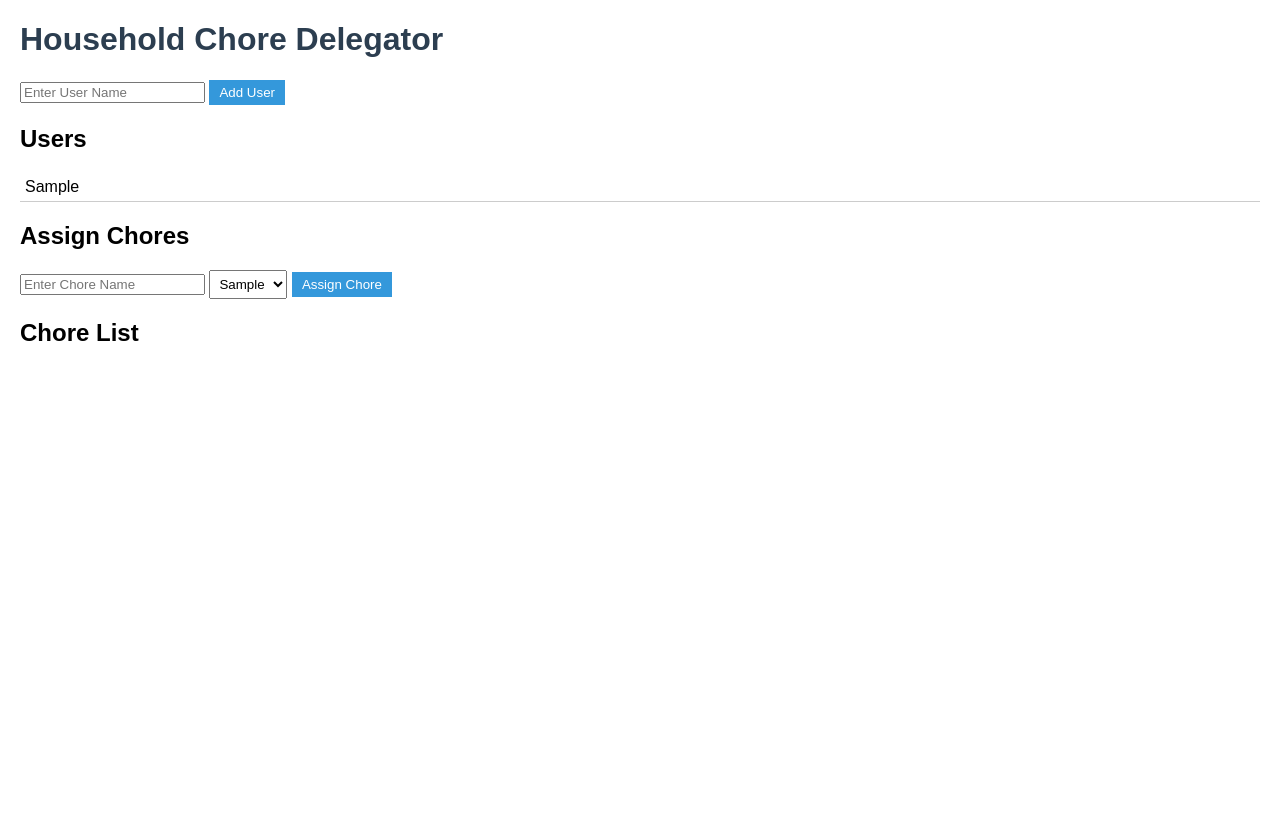
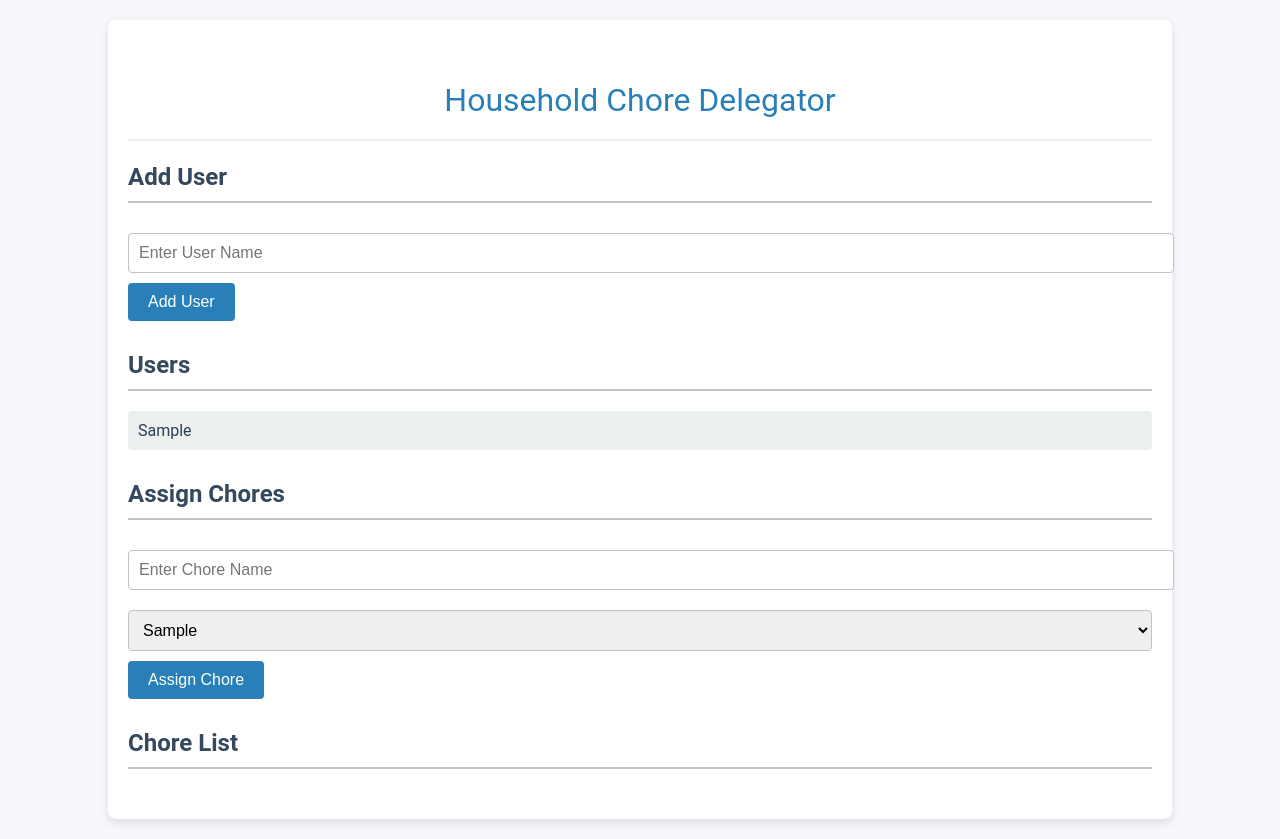
Before and after one commit to wcran7/household-chore-delegator, a website: page household-chore-delegator/index.html in a window 1280 px wide. Both pictures are taken after typing "Sample" into the empty fields and a click on the button "Add User". Before the commit the page ends 800 px from the top, so only its background shows below. Drawn offline with Linux system fonts and the light colour scheme.

Commit message:
UI Update - advanced JavaScript features and a professional layout

```diff
--- a/household-chore-delegator/index.html
+++ b/household-chore-delegator/index.html
@@ -1,40 +1,43 @@
 <!DOCTYPE html>
 <html lang="en">
 <head>
-    <meta charset="UTF-8"> <!-- Set the character encoding for the document -->
-    <meta name="viewport" content="width=device-width, initial-scale=1.0"> <!-- Responsive design for mobile devices -->
-    <title>Household Chore Delegator</title> <!-- Title of the webpage displayed in the browser tab -->
-    <link rel="stylesheet" href="style.css"> <!-- Link to the external CSS file for styling -->
+    <meta charset="UTF-8">
+    <meta name="viewport" content="width=device-width, initial-scale=1.0">
+    <title>Household Chore Delegator</title>
+    <link rel="stylesheet" href="style.css">
 </head>
 <body>
-    <h1>Household Chore Delegator</h1> <!-- Main heading of the application -->
+    <div id="container">
+        <h1>Household Chore Delegator</h1>
 
-    <!-- Section for adding a user -->
-    <div id="add-user-section">
-        <input type="text" id="user-name" placeholder="Enter User Name" /> <!-- Input field for user names -->
-        <button id="add-user-btn">Add User</button> <!-- Button to add the user -->
+        <!-- Section for adding a user -->
+        <section id="add-user-section">
+            <h2>Add User</h2>
+            <input type="text" id="user-name" placeholder="Enter User Name" />
+            <button id="add-user-btn">Add User</button>
+        </section>
+
+        <!-- Section for displaying the list of users -->
+        <section id="user-list-section">
+            <h2>Users</h2>
+            <ul id="user-list"></ul>
+        </section>
+
+        <!-- Section for assigning chores -->
+        <section id="chore-section">
+            <h2>Assign Chores</h2>
+            <input type="text" id="chore-name" placeholder="Enter Chore Name" />
+            <select id="user-select"></select>
+            <button id="assign-chore-btn">Assign Chore</button>
+        </section>
+
+        <!-- Section for displaying the list of chores -->
+        <section id="chore-list-section">
+            <h2>Chore List</h2>
+            <ul id="chore-list"></ul>
+        </section>
     </div>
 
-    <!-- Section for displaying the list of users -->
-    <div id="user-list-section">
-        <h2>Users</h2> <!-- Subheading for the user list section -->
-        <ul id="user-list"></ul> <!-- Unordered list to display the added users -->
-    </div>
-
-    <!-- Section for assigning chores -->
-    <div id="chore-section">
-        <h2>Assign Chores</h2> <!-- Subheading for the chore assignment section -->
-        <input type="text" id="chore-name" placeholder="Enter Chore Name" /> <!-- Input field for chore names -->
-        <select id="user-select"></select> <!-- Dropdown to select a user for the chore -->
-        <button id="assign-chore-btn">Assign Chore</button> <!-- Button to assign the chore -->
-    </div>
-
-    <!-- Section for displaying the list of chores -->
-    <div id="chore-list-section">
-        <h2>Chore List</h2> <!-- Subheading for the chore list section -->
-        <ul id="chore-list"></ul> <!-- Unordered list to display the assigned chores -->
-    </div>
-
-    <script src="script.js"></script> <!-- Link to the external JavaScript file for functionality -->
+    <script src="script.js"></script>
 </body>
 </html>
--- a/household-chore-delegator/script.js
+++ b/household-chore-delegator/script.js
@@ -1,137 +1,112 @@
 // Global arrays to store users and chores
-let users = []; // This array will hold the names of the users
-let chores = []; // This array will hold the chore objects
+let users = JSON.parse(localStorage.getItem('users')) || [];
+let chores = JSON.parse(localStorage.getItem('chores')) || [];
 
 // Add User Function
-// This event listener is triggered when the "Add User" button is clicked
-document.getElementById('add-user-btn').addEventListener('click', function() {
-    // Get the value from the input field for user names
+document.getElementById('add-user-btn').addEventListener('click', function () {
     const userName = document.getElementById('user-name').value;
-
-    // Check if the input is not empty or just whitespace
     if (userName.trim() !== '') {
-        // Add the new user to the users array
         users.push(userName);
-
-        // Update the user list display and the user selection dropdown
+        localStorage.setItem('users', JSON.stringify(users)); // Save to local storage
         updateUserList();
         updateUserSelect();
-
-        // Clear the input field after adding the user
-        document.getElementById('user-name').value = '';
+        document.getElementById('user-name').value = ''; // Clear input field
     } else {
-        // Alert the user if the input is invalid
         alert('Please enter a valid user name');
     }
 });
 
 // Update the user list display
 function updateUserList() {
-    // Get the user list element to display the users
     const userList = document.getElementById('user-list');
-
-    // Clear any existing content in the user list
     userList.innerHTML = '';
-
-    // Loop through each user in the users array
     users.forEach(user => {
-        // Create a new list item for each user
         const li = document.createElement('li');
-        li.textContent = user; // Set the text of the list item to the user's name
-
-        // Append the list item to the user list
+        li.textContent = user;
         userList.appendChild(li);
     });
 }
 
 // Update user dropdown (for assigning chores)
 function updateUserSelect() {
-    // Get the dropdown element for user selection
     const userSelect = document.getElementById('user-select');
-
-    // Clear any existing options in the dropdown
     userSelect.innerHTML = '';
-
-    // Loop through each user in the users array
     users.forEach(user => {
-        // Create a new option element for the dropdown
         const option = document.createElement('option');
-        option.textContent = user; // Set the option text to the user's name
-
-        // Append the option to the dropdown
+        option.textContent = user;
         userSelect.appendChild(option);
     });
 }
 
 // Assign Chore Function
-// This event listener is triggered when the "Assign Chore" button is clicked
-document.getElementById('assign-chore-btn').addEventListener('click', function() {
-    // Get the value from the input field for chore names
+document.getElementById('assign-chore-btn').addEventListener('click', function () {
     const choreName = document.getElementById('chore-name').value;
-
-    // Get the selected user from the dropdown
     const selectedUser = document.getElementById('user-select').value;
 
-    // Check if the chore name input is not empty or just whitespace
     if (choreName.trim() !== '') {
-        // Create a new chore object
         const chore = {
-            name: choreName,     // Set the chore name
-            user: selectedUser,  // Associate the chore with the selected user
-            completed: false     // Set the completion status to false
+            name: choreName,
+            user: selectedUser,
+            completed: false
         };
-
-        // Add the new chore to the chores array
         chores.push(chore);
-
-        // Update the chore list display
+        localStorage.setItem('chores', JSON.stringify(chores)); // Save to local storage
         updateChoreList();
-
-        // Clear the input field after assigning the chore
-        document.getElementById('chore-name').value = '';
+        document.getElementById('chore-name').value = ''; // Clear input field
     } else {
-        // Alert the user if the input is invalid
         alert('Please enter a valid chore name');
     }
 });
 
 // Update the chore list display
 function updateChoreList() {
-    // Get the chore list element to display the chores
     const choreList = document.getElementById('chore-list');
+    choreList.innerHTML = '';
+    chores.forEach((chore, index) => {
+        const li = document.createElement('li');
+        li.textContent = `${chore.name} - Assigned to: ${chore.user}`;
 
-    // Clear any existing content in the chore list
-    choreList.innerHTML = '';
+        if (chore.completed) {
+            li.classList.add('completed');
+        }
 
-    // Loop through each chore in the chores array
-    chores.forEach((chore, index) => {
-        // Create a new list item for each chore
-        const li = document.createElement('li');
-        li.textContent = `${chore.name} - Assigned to: ${chore.user}`; // Set the text of the list item
-
-        // Create a button to mark the chore as completed
-        const checkButton = document.createElement('button');
-        checkButton.textContent = 'Mark as Completed'; // Set the button text
-
-        // Add an event listener to the button
-        checkButton.addEventListener('click', function() {
-            // Call the function to mark the chore as completed, passing the current index
+        // Complete button
+        const completeBtn = document.createElement('button');
+        completeBtn.textContent = chore.completed ? 'Completed' : 'Mark as Completed';
+        completeBtn.classList.add('complete-btn');
+        completeBtn.addEventListener('click', function () {
             markChoreAsCompleted(index);
         });
 
-        // Append the button to the list item
-        li.appendChild(checkButton);
+        // Delete button
+        const deleteBtn = document.createElement('button');
+        deleteBtn.textContent = 'Delete';
+        deleteBtn.classList.add('delete-btn');
+        deleteBtn.addEventListener('click', function () {
+            deleteChore(index);
+        });
 
-        // Append the list item to the chore list
+        li.appendChild(completeBtn);
+        li.appendChild(deleteBtn);
         choreList.appendChild(li);
     });
 }
 
 // Mark chore as completed
 function markChoreAsCompleted(index) {
-    // Set the completion status of the specified chore to true
     chores[index].completed = true;
-
-    // Update the chore list display to reflect the change
+    localStorage.setItem('chores', JSON.stringify(chores)); // Save to local storage
     updateChoreList();
 }
+
+// Delete chore
+function deleteChore(index) {
+    chores.splice(index, 1);
+    localStorage.setItem('chores', JSON.stringify(chores)); // Save to local storage
+    updateChoreList();
+}
+
+// Initialize app
+updateUserList();
+updateUserSelect();
+updateChoreList();
--- a/household-chore-delegator/style.css
+++ b/household-chore-delegator/style.css
@@ -1,46 +1,99 @@
-/* Style for the entire body of the document */
+/* Global Style */
 body {
-    font-family: Arial, sans-serif; /* Set the font for the text */
-    margin: 20px; /* Add a margin around the body for spacing */
+    font-family: 'Roboto', sans-serif; /* Professional font */
+    background-color: #f5f7fa; /* Subtle gray background */
+    color: #2c3e50; /* Darker gray for text */
+    margin: 0;
+    padding: 0;
 }
 
-/* Style for the main heading (h1) */
 h1 {
-    color: #2c3e50; /* Set the text color for the heading */
+    color: #2980b9;
+    text-align: center;
+    padding: 20px 0;
+    font-weight: 400;
+    border-bottom: 2px solid #ecf0f1;
 }
 
-/* Style for the sections containing user and chore input */
-#add-user-section, #chore-section {
-    margin-bottom: 20px; /* Add space below each section */
+#container {
+    width: 80%;
+    max-width: 1200px;
+    margin: 20px auto;
+    padding: 20px;
+    background-color: #fff;
+    box-shadow: 0 4px 8px rgba(0, 0, 0, 0.1);
+    border-radius: 8px;
 }
 
-/* Style for buttons */
-button {
-    padding: 5px 10px; /* Add padding for button size */
-    background-color: #3498db; /* Set the background color of the button */
-    color: white; /* Set the text color of the button */
-    border: none; /* Remove the default border */
-    cursor: pointer; /* Change the cursor to a pointer on hover */
+/* Section Styling */
+section {
+    margin-bottom: 30px;
 }
 
-/* Style for button hover effect */
-button:hover {
-    background-color: #2980b9; /* Change background color when the button is hovered */
+h2 {
+    color: #34495e;
+    border-bottom: 2px solid #bdc3c7;
+    padding-bottom: 10px;
+    font-size: 1.5em;
 }
 
-/* Style for unordered lists (ul) */
-ul {
-    list-style-type: none; /* Remove default bullet points from the list */
-    padding: 0; /* Remove padding around the list */
+input[type="text"], select {
+    width: 100%;
+    padding: 10px;
+    margin: 10px 0;
+    border: 1px solid #bdc3c7;
+    border-radius: 4px;
+    font-size: 1em;
 }
 
-/* Style for list items (li) */
-li {
-    padding: 5px; /* Add padding inside each list item */
-    border-bottom: 1px solid #ccc; /* Add a light grey border at the bottom of each item */
+button {
+    padding: 10px 20px;
+    background-color: #2980b9;
+    color: white;
+    border: none;
+    border-radius: 4px;
+    font-size: 1em;
+    cursor: pointer;
+    transition: background-color 0.3s ease;
 }
 
-/* Style for dropdown select elements */
-select {
-    padding: 5px; /* Add padding inside the select dropdown */
+button:hover {
+    background-color: #1f6399;
 }
+
+ul {
+    list-style: none;
+    padding: 0;
+}
+
+li {
+    padding: 10px;
+    background-color: #ecf0f1;
+    margin-bottom: 10px;
+    border-radius: 4px;
+    display: flex;
+    justify-content: space-between;
+    align-items: center;
+}
+
+.completed {
+    text-decoration: line-through;
+    color: #95a5a6;
+}
+
+button.complete-btn {
+    background-color: #2ecc71;
+    margin-left: 10px;
+}
+
+button.complete-btn:hover {
+    background-color: #27ae60;
+}
+
+button.delete-btn {
+    background-color: #e74c3c;
+}
+
+button.delete-btn:hover {
+    background-color: #c0392b;
+}
```
